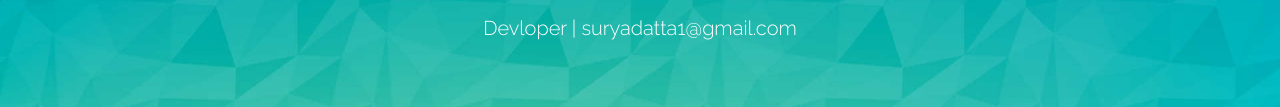
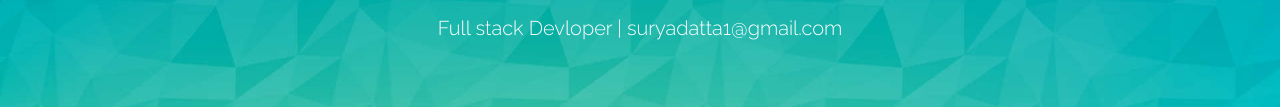
Before and after one commit to suryadatta/resume, a plain HTML site: page index.html in a window 1280 px wide. Shown: the part 251-358 px from the top of the page. Drawn offline with Linux system fonts and the light colour scheme.

Commit message:
Updated resume

```diff
--- a/index.html
+++ b/index.html
@@ -36,7 +36,7 @@
           <div class="col-lg-12">
             <h1>Surya Datta</h1>
             <h3>
-              Devloper |
+              Full stack Devloper |
               <a href="mailto:suryadatta1@gmail.com" target="_blank">
                 suryadatta1@gmail.com
               </a>
```
